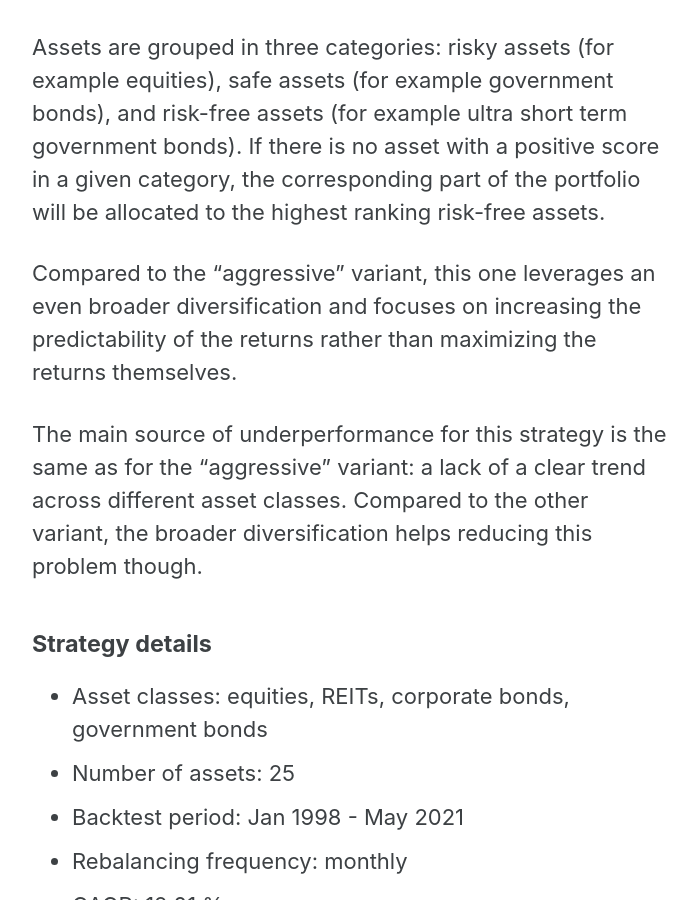
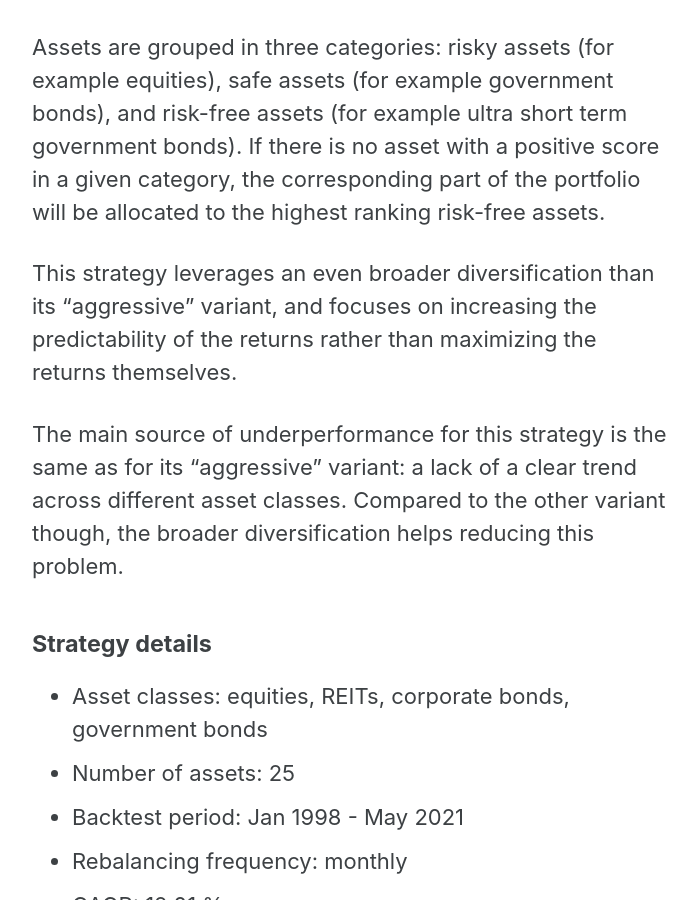
Before and after one commit to IthacaResearch/ithacaresearch.github.io, a Jekyll site: the page built from _posts/2021-04-23-Global-Momentum-Defensive.md, in a window 1280 px wide and 900 px high, scrolled down 302 px. Shown: the whole window, without its empty margins (290-987 px from the left). Built offline with Jekyll 4.4.1, drawn with Linux system fonts in a browser that asks for light colours; cached includes are drawn as plain includes; comment, search, counter and statistics services are not loaded.

Commit message:
Update 2021-04-23-Global-Momentum-Defensive.md

```diff
--- a/_posts/2021-04-23-Global-Momentum-Defensive.md
+++ b/_posts/2021-04-23-Global-Momentum-Defensive.md
@@ -8,9 +8,9 @@ This strategy evaluates a Sharpe ratio based score for each asset, then ranks th
 
 Assets are grouped in three categories: risky assets (for example equities), safe assets (for example government bonds), and risk-free assets (for example ultra short term government bonds). If there is no asset with a positive score in a given category, the corresponding part of the portfolio will be allocated to the highest ranking risk-free assets.
 
-Compared to the "aggressive" variant, this one leverages an even broader diversification and focuses on increasing the predictability of the returns rather than maximizing the returns themselves.
+This strategy leverages an even broader diversification than its "aggressive" variant, and focuses on increasing the predictability of the returns rather than maximizing the returns themselves.
 
-The main source of underperformance for this strategy is the same as for the "aggressive" variant: a lack of a clear trend across different asset classes. Compared to the other variant, the broader diversification helps reducing this problem though.
+The main source of underperformance for this strategy is the same as for its "aggressive" variant: a lack of a clear trend across different asset classes. Compared to the other variant though, the broader diversification helps reducing this problem.
 
 #### Strategy details
 * Asset classes: equities, REITs, corporate bonds, government bonds
```
